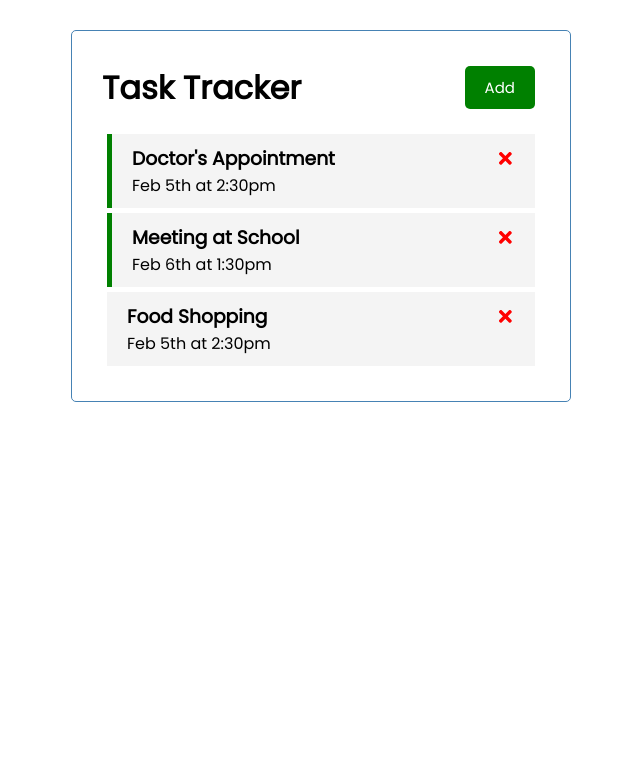
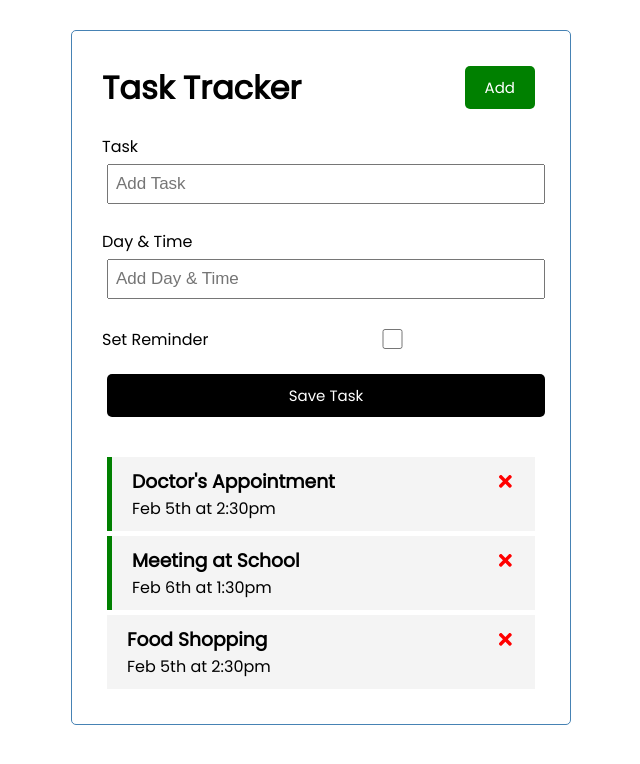
Before and after one commit to ahhreggi/react-task-tracker, a React (Create React App) app: page / in a window 1280 px wide. Shown: the top 764 px of the page, without its empty margins (319-959 px from the left). Built offline with nearby package versions, Linux system fonts and the light colour scheme.

Commit message:
Add AddTask component

```diff
--- a/src/App.js
+++ b/src/App.js
@@ -1,6 +1,7 @@
 import { useState } from "react";
 import Header from "./components/Header"
 import Tasks from "./components/Tasks"
+import AddTask from "./components/AddTask"
 
 const App = () => {
   const [tasks, setTasks] = useState([
@@ -37,6 +38,7 @@
   return (
     <div className="container">
       <Header />
+      <AddTask />
       {
         tasks.length > 0 ?
         <Tasks
--- /dev/null
+++ b/src/components/AddTask.js
@@ -0,0 +1,21 @@
+const AddTask = () => {
+  return (
+    <form className="add-form">
+      <div className="form-control">
+        <label>Task</label>
+        <input type="text" placeholder="Add Task" />
+      </div>
+      <div className="form-control">
+        <label>Day & Time</label>
+        <input type="text" placeholder="Add Day & Time" />
+      </div>
+      <div className="form-control form-control-check">
+        <label>Set Reminder</label>
+        <input type="checkbox" />
+      </div>
+      <input type="submit" value="Save Task" className="btn btn-block" />
+    </form>
+  )
+}
+
+export default AddTask
```
